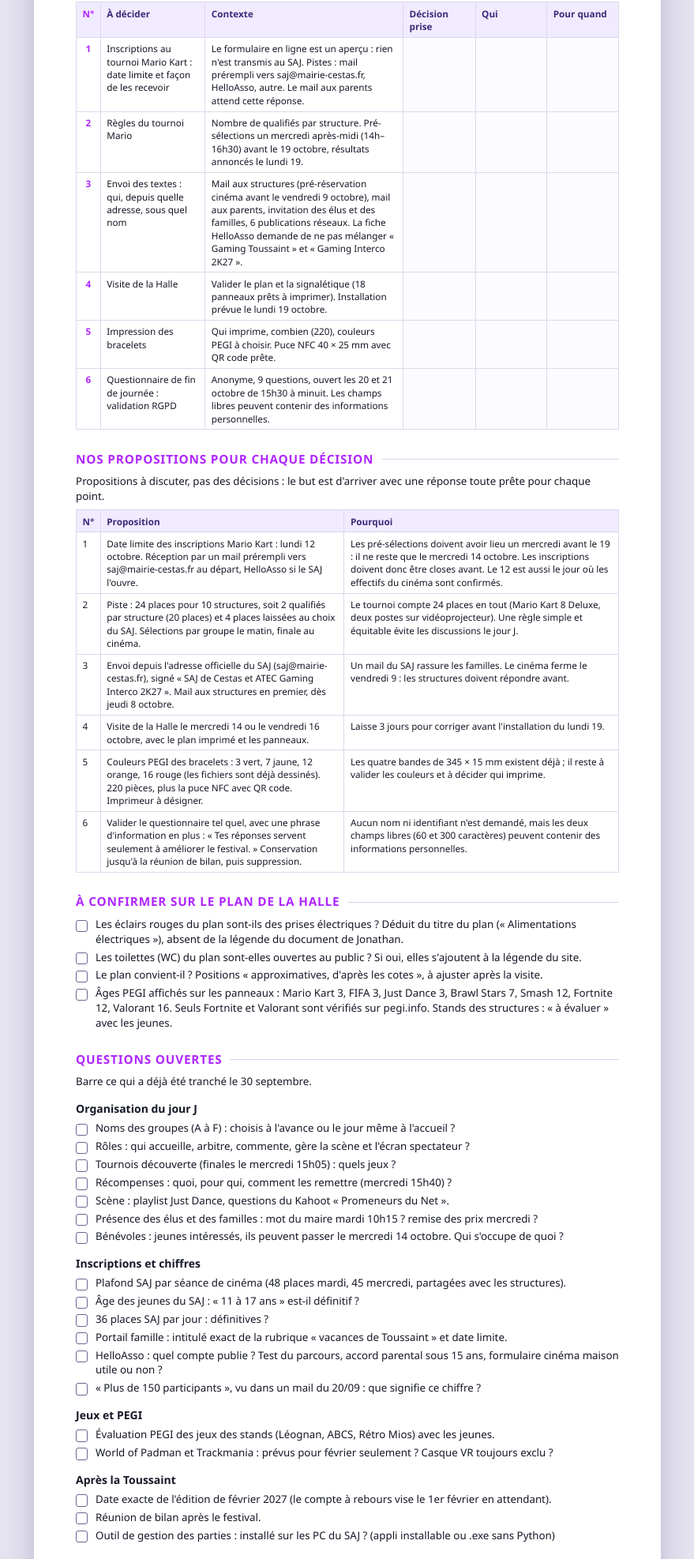
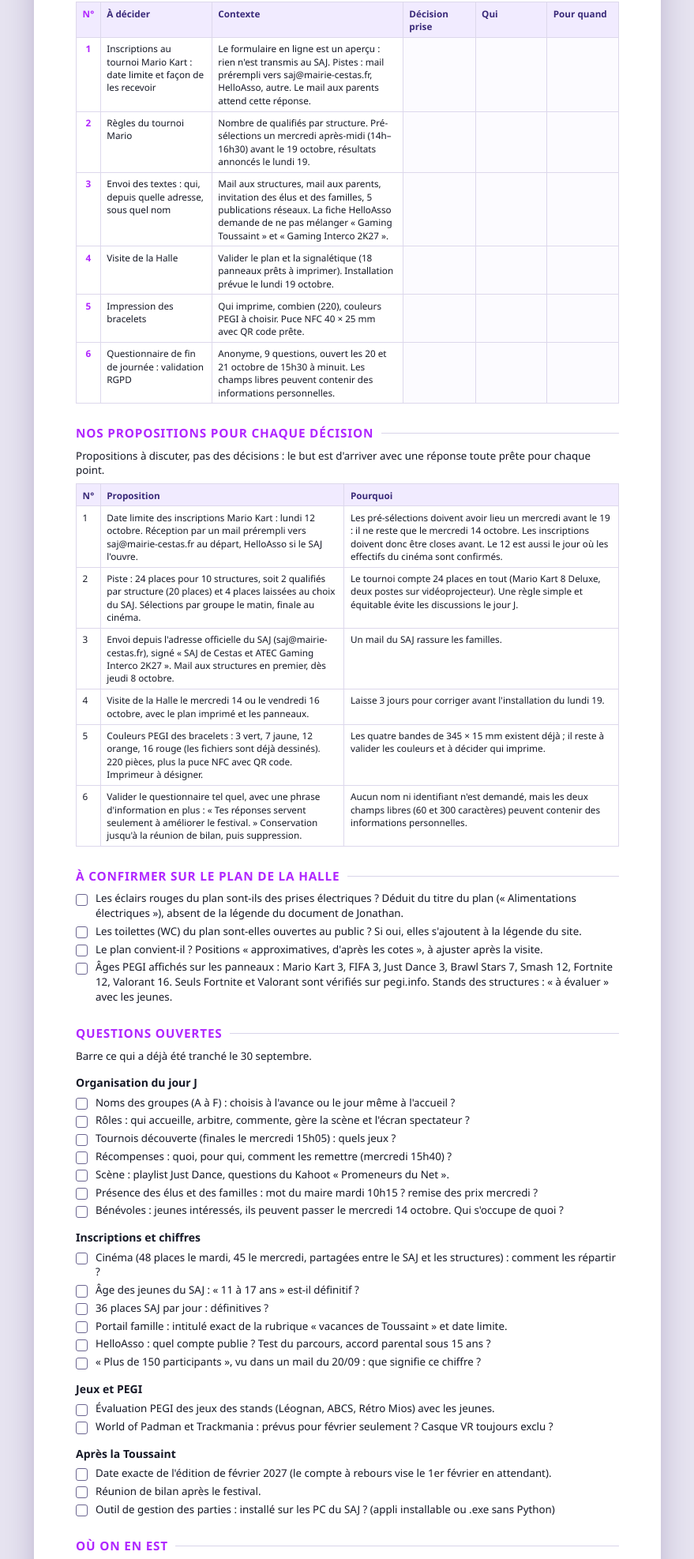
Before and after one commit to natxmans/fiche-pour-reunion, a plain HTML site: page index.html in a window 1280 px wide. Shown: the part 359-2333 px from the top of the page at 79% size, without its empty margins (200-1079 px from the left). Drawn offline with Linux system fonts and the light colour scheme.

Commit message:
Retire les pre-reservations cinema de la fiche

```diff
--- a/index.html
+++ b/index.html
@@ -92,7 +92,7 @@
   <tbody>
     <tr><td>1</td><td>Inscriptions au tournoi Mario Kart : date limite et façon de les recevoir</td><td>Le formulaire en ligne est un aperçu : rien n'est transmis au SAJ. Pistes : mail prérempli vers saj@mairie-cestas.fr, HelloAsso, autre. Le mail aux parents attend cette réponse.</td><td class="vide"></td><td class="vide"></td><td class="vide"></td></tr>
     <tr><td>2</td><td>Règles du tournoi Mario</td><td>Nombre de qualifiés par structure. Pré-sélections un mercredi après-midi (14h–16h30) avant le 19 octobre, résultats annoncés le lundi 19.</td><td class="vide"></td><td class="vide"></td><td class="vide"></td></tr>
-    <tr><td>3</td><td>Envoi des textes : qui, depuis quelle adresse, sous quel nom</td><td>Mail aux structures (pré-réservation cinéma avant le vendredi 9 octobre), mail aux parents, invitation des élus et des familles, 6 publications réseaux. La fiche HelloAsso demande de ne pas mélanger « Gaming Toussaint » et « Gaming Interco 2K27 ».</td><td class="vide"></td><td class="vide"></td><td class="vide"></td></tr>
+    <tr><td>3</td><td>Envoi des textes : qui, depuis quelle adresse, sous quel nom</td><td>Mail aux structures, mail aux parents, invitation des élus et des familles, 5 publications réseaux. La fiche HelloAsso demande de ne pas mélanger « Gaming Toussaint » et « Gaming Interco 2K27 ».</td><td class="vide"></td><td class="vide"></td><td class="vide"></td></tr>
     <tr><td>4</td><td>Visite de la Halle</td><td>Valider le plan et la signalétique (18 panneaux prêts à imprimer). Installation prévue le lundi 19 octobre.</td><td class="vide"></td><td class="vide"></td><td class="vide"></td></tr>
     <tr><td>5</td><td>Impression des bracelets</td><td>Qui imprime, combien (220), couleurs PEGI à choisir. Puce NFC 40 × 25 mm avec QR code prête.</td><td class="vide"></td><td class="vide"></td><td class="vide"></td></tr>
     <tr><td>6</td><td>Questionnaire de fin de journée : validation RGPD</td><td>Anonyme, 9 questions, ouvert les 20 et 21 octobre de 15h30 à minuit. Les champs libres peuvent contenir des informations personnelles.</td><td class="vide"></td><td class="vide"></td><td class="vide"></td></tr>
@@ -106,7 +106,7 @@
   <tbody>
     <tr><td>1</td><td>Date limite des inscriptions Mario Kart : lundi 12 octobre. Réception par un mail prérempli vers saj@mairie-cestas.fr au départ, HelloAsso si le SAJ l'ouvre.</td><td>Les pré-sélections doivent avoir lieu un mercredi avant le 19 : il ne reste que le mercredi 14 octobre. Les inscriptions doivent donc être closes avant. Le 12 est aussi le jour où les effectifs du cinéma sont confirmés.</td></tr>
     <tr><td>2</td><td>Piste : 24 places pour 10 structures, soit 2 qualifiés par structure (20 places) et 4 places laissées au choix du SAJ. Sélections par groupe le matin, finale au cinéma.</td><td>Le tournoi compte 24 places en tout (Mario Kart 8 Deluxe, deux postes sur vidéoprojecteur). Une règle simple et équitable évite les discussions le jour J.</td></tr>
-    <tr><td>3</td><td>Envoi depuis l'adresse officielle du SAJ (saj@mairie-cestas.fr), signé « SAJ de Cestas et ATEC Gaming Interco 2K27 ». Mail aux structures en premier, dès jeudi 8 octobre.</td><td>Un mail du SAJ rassure les familles. Le cinéma ferme le vendredi 9 : les structures doivent répondre avant.</td></tr>
+    <tr><td>3</td><td>Envoi depuis l'adresse officielle du SAJ (saj@mairie-cestas.fr), signé « SAJ de Cestas et ATEC Gaming Interco 2K27 ». Mail aux structures en premier, dès jeudi 8 octobre.</td><td>Un mail du SAJ rassure les familles.</td></tr>
     <tr><td>4</td><td>Visite de la Halle le mercredi 14 ou le vendredi 16 octobre, avec le plan imprimé et les panneaux.</td><td>Laisse 3 jours pour corriger avant l'installation du lundi 19.</td></tr>
     <tr><td>5</td><td>Couleurs PEGI des bracelets : 3 vert, 7 jaune, 12 orange, 16 rouge (les fichiers sont déjà dessinés). 220 pièces, plus la puce NFC avec QR code. Imprimeur à désigner.</td><td>Les quatre bandes de 345 × 15 mm existent déjà ; il reste à valider les couleurs et à décider qui imprime.</td></tr>
     <tr><td>6</td><td>Valider le questionnaire tel quel, avec une phrase d'information en plus : « Tes réponses servent seulement à améliorer le festival. » Conservation jusqu'à la réunion de bilan, puis suppression.</td><td>Aucun nom ni identifiant n'est demandé, mais les deux champs libres (60 et 300 caractères) peuvent contenir des informations personnelles.</td></tr>
@@ -135,11 +135,11 @@
 </ul>
 <h3>Inscriptions et chiffres</h3>
 <ul class="liste">
-  <li><div>Plafond SAJ par séance de cinéma (48 places mardi, 45 mercredi, partagées avec les structures).</div></li>
+  <li><div>Cinéma (48 places le mardi, 45 le mercredi, partagées entre le SAJ et les structures) : comment les répartir ?</div></li>
   <li><div>Âge des jeunes du SAJ : « 11 à 17 ans » est-il définitif ?</div></li>
   <li><div>36 places SAJ par jour : définitives ?</div></li>
   <li><div>Portail famille : intitulé exact de la rubrique « vacances de Toussaint » et date limite.</div></li>
-  <li><div>HelloAsso : quel compte publie ? Test du parcours, accord parental sous 15 ans, formulaire cinéma maison utile ou non ?</div></li>
+  <li><div>HelloAsso : quel compte publie ? Test du parcours, accord parental sous 15 ans ?</div></li>
   <li><div>« Plus de 150 participants », vu dans un mail du 20/09 : que signifie ce chiffre ?</div></li>
 </ul>
 <h3>Jeux et PEGI</h3>
@@ -274,11 +274,10 @@
 </table>
 
 <h2>Dates à retenir</h2>
-<p>Les pré-réservations cinéma ferment le vendredi 9 octobre, deux jours après la réunion.</p>
+<p>Les dates à retenir d'ici le festival.</p>
 <table>
   <thead><tr><th>Date</th><th>Événement</th></tr></thead>
   <tbody>
-    <tr><td>Vendredi 9 octobre</td><td>Fin des pré-réservations cinéma</td></tr>
     <tr><td>Lundi 12 octobre</td><td>Effectifs confirmés au cinéma</td></tr>
     <tr><td>Mercredi 14 octobre</td><td>Date limite proposée d'inscription sur le portail famille (à confirmer) ; les jeunes bénévoles peuvent passer</td></tr>
     <tr><td>Samedi 17 octobre</td><td>Avant-première « Le Voyage de Chihiro », 14h30</td></tr>
```
Also changed, not shown: 1 other file.
